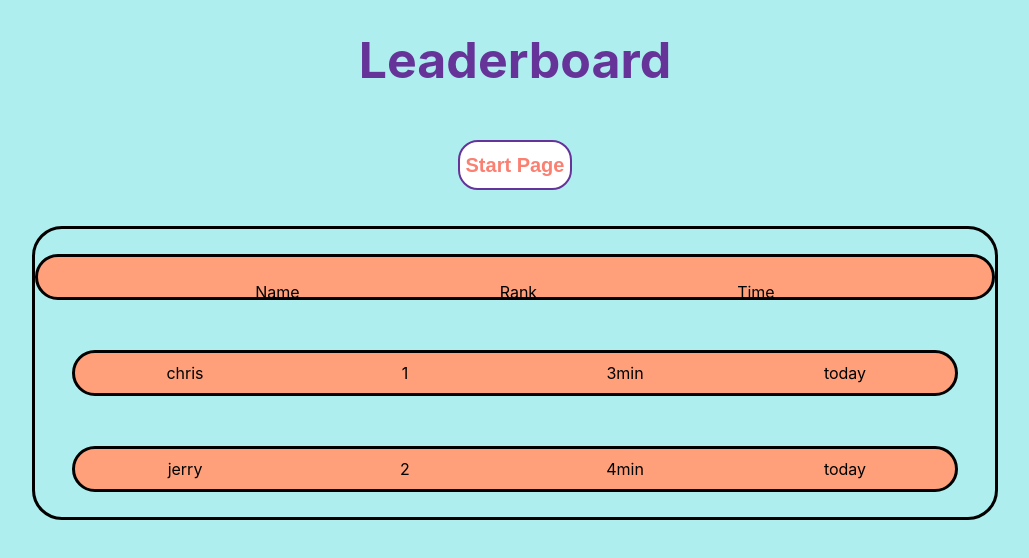
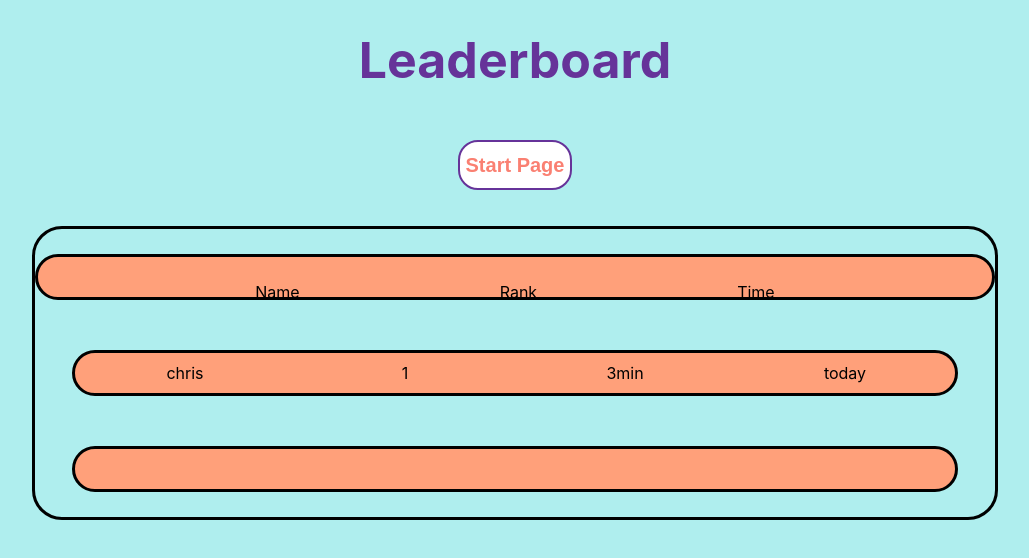
Before and after one commit to chrissharif/Web-Escape, a React (Create React App) app in the folder client/: page /leaderboard in a window 1280 px wide. Shown: the top 558 px of the page, without its empty margins (125-1154 px from the left). Built offline with nearby package versions, Linux system fonts and the light colour scheme; no server answers.

Commit message:
Last Minute Commit

```diff
--- a/client/src/App.js
+++ b/client/src/App.js
@@ -33,7 +33,7 @@ function App() {
           <h3>
             How to Play: <br /> <br />There are four locks that you will need
             to unlock by completing four puzzles. After each puzzle is
-            complete, a lock will unlock. Complete all four puzzles
+            complete, a lock will unlock. You have 900 seconds to escape. Complete all four puzzles
             before the timer runs out to win! Can you escape the web?
           </h3>
         </header>
--- a/client/src/components/Leaderboard.jsx
+++ b/client/src/components/Leaderboard.jsx
@@ -50,10 +50,10 @@ function Leaderboard() {
         </div>
 
         <div className='row'>
-          <div className='entry name'>jerry</div>
-          <div className='entry rank'>2</div>
-          <div className='entry time'>4min</div>
-          <div className='entry date'>today</div>
+            <div className='entry name'>{post.name}</div>
+          <div className='entry rank'></div>
+          <div className='entry time'></div>
+          <div className='entry date'></div>
         </div>
 
       </div>
```
